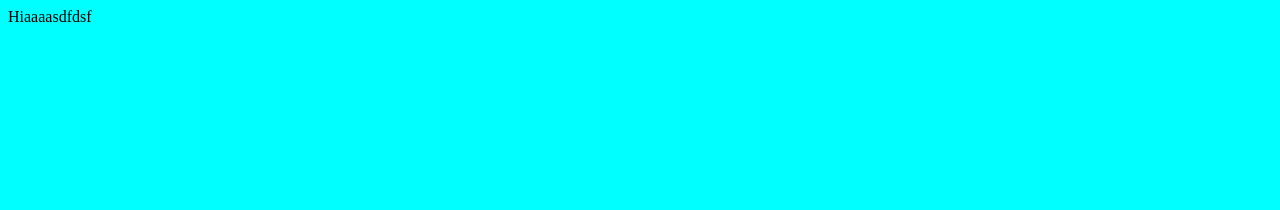
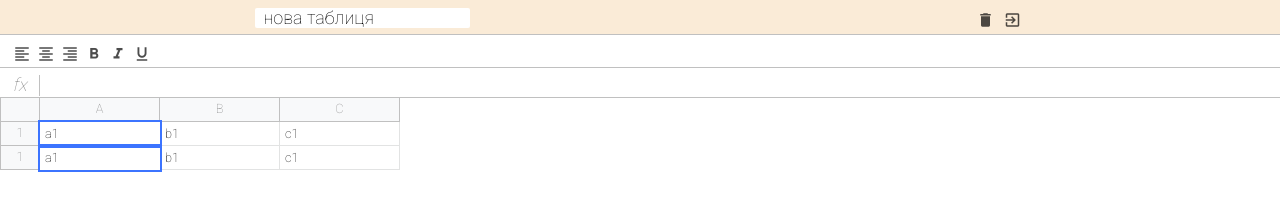
Before and after one commit to PanasiukAndriy/excel-course, a website built with webpack: page src/index.html in a window 1280 px wide. Built offline with nearby package versions, Linux system fonts and the light colour scheme.

Commit message:
css layout

```diff
--- a/package.json
+++ b/package.json
@@ -45,6 +45,7 @@
     "webpack-dev-server": "^3.11.2"
   },
   "dependencies": {
-    "@webpack-cli/init": "^1.1.3"
+    "@webpack-cli/init": "^1.1.3",
+    "normalize.css": "^8.0.1"
   }
 }
--- a/src/index.html
+++ b/src/index.html
@@ -1,18 +1,95 @@
-<!doctype html>
+<!DOCTYPE html>
 <html lang="en">
+  <head>
+    <meta charset="UTF-8" />
+    <meta
+      name="viewport"
+      content="width=device-width, user-scalable=no, initial-scale=1.0, maximum-scale=1.0, minimum-scale=1.0"
+    />
+    <meta http-equiv="X-UA-Compatible" content="ie=edge" />
+    <link
+      href="https://fonts.googleapis.com/icon?family=Material+Icons"
+      rel="stylesheet"
+    />
+    <title>JavaScript Excel</title>
+  </head>
+  <body>
+    <div id="app" class="container">
+      <div class="excel">
+        <div class="excel__header">
+          <input type="text" class="input" value="нова таблиця" />
 
-<head>
-    <meta charset="UTF-8">
-    <meta name="viewport"
-          content="width=device-width, user-scalable=no, initial-scale=1.0, maximum-scale=1.0, minimum-scale=1.0">
-    <meta http-equiv="X-UA-Compatible" content="ie=edge">
-    <title>JavaScript Excel</title>
+          <div>
+            <div class="button">
+              <i class="material-icons">delete</i>
+            </div>
 
-</head>
-<body>
-Hiaaaasdfdsf
-<div id="app" class="container"></div>
+            <div class="button">
+              <i class="material-icons">exit_to_app</i>
+            </div>
+          </div>
+        </div>
 
-</body>
+        <div class="excel__toolbar">
+          <div class="button">
+            <i class="material-icons">format_align_left</i>
+          </div>
 
+          <div class="button">
+            <i class="material-icons">format_align_center</i>
+          </div>
+
+          <div class="button">
+            <i class="material-icons">format_align_right</i>
+          </div>
+
+          <div class="button">
+            <i class="material-icons">format_bold</i>
+          </div>
+
+          <div class="button">
+            <i class="material-icons">format_italic</i>
+          </div>
+
+          <div class="button">
+            <i class="material-icons">format_underlined</i>
+          </div>
+        </div>
+
+        <div class="excel__formula">
+          <div class="info">fx</div>
+          <div class="input" contenteditable spellcheck="false"></div>
+        </div>
+
+        <div class="excel__table">
+          <div class="row">
+            <div class="row-info"></div>
+            <div class="row-data">
+              <div class="column">A</div>
+              <div class="column">B</div>
+              <div class="column">C</div>
+            </div>
+          </div>
+
+          <div class="row">
+            <div class="row-info">1</div>
+            <div class="row-data">
+              <div class="cell selected">a1</div>
+              <div class="cell">b1</div>
+              <div class="cell">c1</div>
+            </div>
+          </div>
+
+          <div class="row">
+            <div class="row-info">1</div>
+            <div class="row-data">
+              <div class="cell selected">a1</div>
+              <div class="cell">b1</div>
+              <div class="cell">c1</div>
+            </div>
+          </div>
+        </div>
+      </div>
+    </div>
+  </body>
 </html>
--- /dev/null
+++ b/src/scss/_mixins.scss
@@ -0,0 +1,23 @@
+@mixin button($color: green) {
+  height: 26px;
+  min-width: 24px;
+  padding: 3px;
+  text-align: center;
+  position: relative;
+  display: inline-block;
+  color: rgba(0, 0, 0, 0.7);
+
+  & i {
+    font-size: 18px;
+  }
+
+  &:active,
+  &.active {
+    color: $color;
+  }
+
+  &:hover {
+    background: grey;
+    cursor: pointer;
+  }
+}
--- /dev/null
+++ b/src/scss/_variables.scss
@@ -0,0 +1,7 @@
+$header-height: 34px;
+$toolbar-height: 40px;
+$formula-height: 24px;
+$info-cell-width: 40px;
+$row-height: 24px;
+$cell-width: 120px;
+$border-color: #c0c0c0; //???????????
--- /dev/null
+++ b/src/scss/formula.scss
@@ -0,0 +1,30 @@
+@import 'mixins';
+@import 'variables';
+
+.excel__formula {
+  position: absolute;
+  left: 0px;
+  right: 0px;
+  top: $header-height + $toolbar-height;
+  height: $formula-height;
+  display: flex;
+  align-items: center;
+  border-bottom: 1px solid $border-color;
+
+  .info {
+    font-size: 18px;
+    font-style: italic;
+    text-align: center;
+    border-right: 1px solid $border-color;
+    min-width: $info-cell-width;
+  }
+
+  .input {
+    padding: 4px;
+    font-size: 12px;
+    outline: none;
+    width: 100%;
+    height: 100%;
+    color: black;
+  }
+}
--- /dev/null
+++ b/src/scss/header.scss
@@ -0,0 +1,43 @@
+@import 'mixins';
+@import 'variables';
+
+.excel__header {
+  position: absolute;
+  top: 0;
+  right: 0;
+  left: 0;
+  height: $header-height;
+  padding: 8px 4px 0;
+  display: flex;
+  justify-content: space-around;
+
+  //temp
+  background: antiquewhite;
+
+  & .input {
+    margin: 0;
+    padding: 2px 7px;
+    min-width: 1px;
+
+    color: black;
+    border: 1px solid transparent;
+    border-radius: 2px;
+    height: 20px;
+    font-size: 18px;
+    line-height: 22px;
+    outline: none;
+
+    &:hover {
+      border: 1px solid $border-color; //???????????
+    }
+
+    &:focus {
+      border: 2px solid red;
+    }
+  }
+
+  & .button {
+    //mixin !!
+    @include button(red);
+  }
+}
--- a/src/scss/index.scss
+++ b/src/scss/index.scss
@@ -1,5 +1,26 @@
-$red: blue;
+@import '~normalize.css';
+@import url('https://fonts.googleapis.com/css2?family=Roboto:wght@100&display=swap');
+
+@import 'formula.scss';
+@import 'header.scss';
+@import 'table.scss';
+@import 'toolbar.scss';
+
+* {
+  margin: 0;
+  padding: 0;
+  box-sizing: border-box;
+}
 
 body {
-  background: aqua;
+  font-family: 'Roboto', sans-serif;
+  font-size: 12px;
 }
+
+.excel {
+  position: relative;
+  color: #888;
+  height: 100%;
+  max-width: 100%;
+  font-size: 0.8rem;
+}
--- /dev/null
+++ b/src/scss/table.scss
@@ -0,0 +1,65 @@
+@import 'mixins';
+@import 'variables';
+
+.excel__table {
+  position: absolute;
+  left: 0;
+  right: 0;
+  top: $header-height + $toolbar-height + $formula-height;
+  overflow-x: auto; //scroll
+  padding-bottom: 2px;
+
+  .row {
+    display: flex;
+    flex-direction: row;
+    min-height: 20px;
+    height: $row-height;
+  }
+
+  .row-info {
+    display: flex;
+    justify-content: center;
+    align-items: center;
+    min-width: $info-cell-width;
+    height: 100%;
+    border: 1px solid $border-color;
+    background: #f8f9fa;
+    border-top: none;
+  }
+
+  .row-data {
+    display: flex;
+  }
+
+  .column {
+    display: flex;
+    justify-content: center;
+    align-items: center;
+    background: #f8f9fa;
+    min-width: 40px;
+    width: $cell-width;
+    border: 1px solid $border-color;
+    border-top: 0;
+    border-left: 0;
+    height: 100%;
+  }
+
+  .cell {
+    min-width: 40px;
+    padding: 5px;
+    width: $cell-width;
+    height: 100%;
+    border: 1px solid #e2e3e3;
+    border-top: 0;
+    border-left: 0;
+    color: #111;
+    white-space: nowrap;
+    outline: none;
+
+    &.selected {
+      border: none;
+      outline: 2px solid #3c74ff;
+      z-index: 2;
+    }
+  }
+}
--- /dev/null
+++ b/src/scss/toolbar.scss
@@ -0,0 +1,18 @@
+@import 'mixins';
+@import 'variables';
+
+.excel__toolbar {
+  position: absolute;
+  left: 0px;
+  right: 0px;
+  top: $header-height;
+  height: $header-height;
+  border-top: 1px solid $border-color;
+  border-bottom: 1px solid $border-color;
+  padding: 7px 10px;
+  display: flex;
+
+  .button {
+    @include button(green);
+  }
+}
```
Also changed, not shown: 1 other file.
